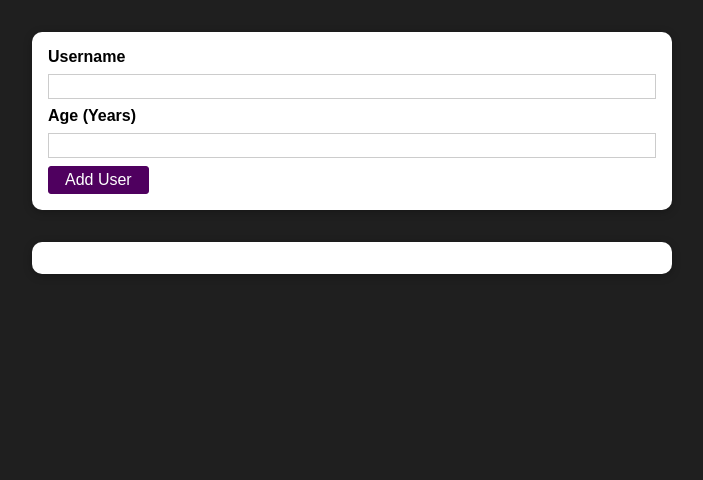
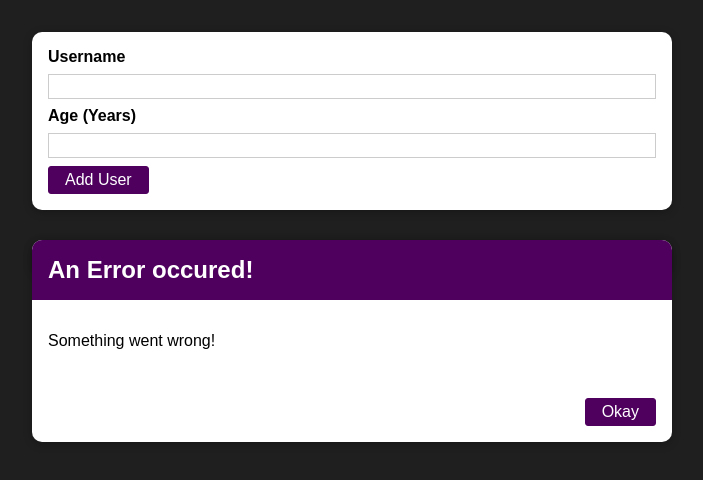
Before and after one commit to Coolbylaki/ReactBasicSummary, a React (Create React App) app: page / in a window 1280 px wide. Shown: the top 480 px of the page, without its empty margins (288-991 px from the left). Built offline with nearby package versions, Linux system fonts and the light colour scheme.

Commit message:
Add: error modal component

```diff
--- a/src/App.jsx
+++ b/src/App.jsx
@@ -13,6 +13,7 @@
 				{
 					name: uName,
 					age: uAge,
+					id: Math.random().toString(),
 				},
 			];
 		});
--- /dev/null
+++ b/src/components/UI/ErrorModal/ErrorModal.jsx
@@ -0,0 +1,21 @@
+import Button from "../Button/Button";
+import Card from "../Card/Card";
+import styles from "./ErrorModal.module.css";
+
+const ErrorModule = (props) => {
+	return (
+		<Card className={styles.modal}>
+			<header className={styles.header}>
+				<h2>{props.title}</h2>
+			</header>
+			<div className={styles.content}>
+				<p>{props.message}</p>
+			</div>
+			<footer className={styles.actions}>
+				<Button>Okay</Button>
+			</footer>
+		</Card>
+	);
+};
+
+export default ErrorModule;
--- /dev/null
+++ b/src/components/UI/ErrorModal/ErrorModal.module.css
@@ -0,0 +1,45 @@
+.backdrop {
+	position: fixed;
+	top: 0;
+	left: 0;
+	width: 100%;
+	height: 100vh;
+	z-index: 10;
+	background: rgba(0, 0, 0, 0.75);
+}
+
+.modal {
+	position: fixed;
+	top: 30vh;
+	left: 10%;
+	width: 80%;
+	z-index: 100;
+	overflow: hidden;
+}
+
+.header {
+	background: #4f005f;
+	padding: 1rem;
+}
+
+.header h2 {
+	margin: 0;
+	color: white;
+}
+
+.content {
+	padding: 1rem;
+}
+
+.actions {
+	padding: 1rem;
+	display: flex;
+	justify-content: flex-end;
+}
+
+@media (min-width: 768px) {
+	.modal {
+		left: calc(50% - 20rem);
+		width: 40rem;
+	}
+}
--- a/src/components/Users/AddUser.jsx
+++ b/src/components/Users/AddUser.jsx
@@ -3,6 +3,7 @@
 import Card from "../UI/Card/Card";
 import Button from "../UI/Button/Button";
 import styles from "./AddUser.module.css";
+import ErrorModule from "../UI/ErrorModal/ErrorModal";
 
 const AddUser = (props) => {
 	const [enteredUsername, setEnteredUsername] = useState("");
@@ -34,6 +35,8 @@
 	};
 
 	return (
+		<div>
+			<ErrorModule title="An Error occured!" message="Something went wrong!" />
 			<Card className={styles.input}>
 				<form onSubmit={addUserHandler}>
 					<label htmlFor="username">Username</label>
@@ -43,6 +46,7 @@
 					<Button type="submit">Add User</Button>
 				</form>
 			</Card>
+		</div>
 	);
 };
 
--- a/src/components/Users/UsersList.jsx
+++ b/src/components/Users/UsersList.jsx
@@ -6,7 +6,7 @@
 		<Card className={styles.users}>
 			<ul>
 				{props.users.map((user) => (
-					<li>
+					<li key={user.id}>
 						{user.name} ({user.age} years old)
 					</li>
 				))}
```
Lines whose indentation alone changed are shown as unchanged.
